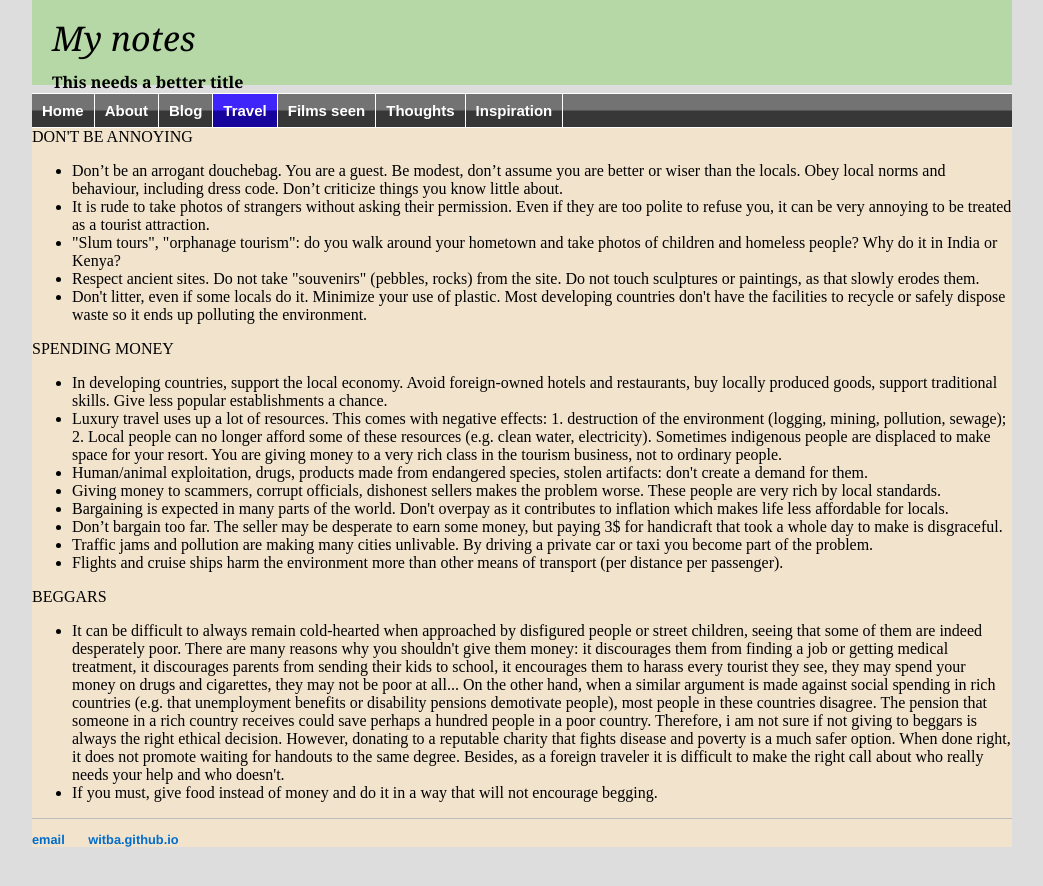
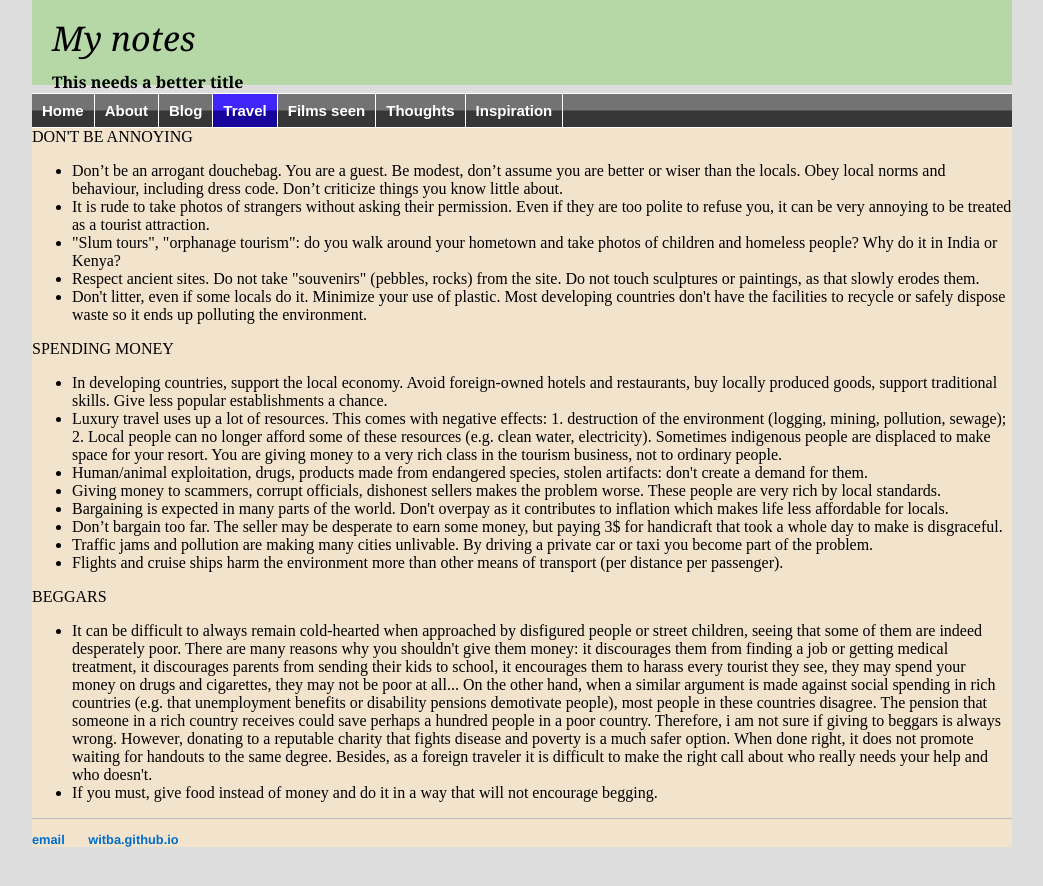
Before and after one commit to witba/witba.github.io, a Jekyll site: the page built from travel/ethics.html, in a window 1280 px wide. Shown: the top 886 px of the page, without its empty margins (118-1161 px from the left). Built offline with Jekyll 4.4.1, drawn with Linux system fonts in a browser that asks for light colours.

Commit message:
Update ethics.html

```diff
--- a/travel/ethics.html
+++ b/travel/ethics.html
@@ -26,6 +26,6 @@
 </ul>
 <p>BEGGARS</p>
 <ul>
-<li>It can be difficult to always remain cold-hearted when approached by disfigured people or street children, seeing that some of them are indeed desperately poor. There are many reasons why you shouldn't give them money: it discourages them from finding a job or getting medical treatment, it discourages parents from sending their kids to school, it encourages them to harass every tourist they see, they may spend your money on drugs and cigarettes, they may not be poor at all... On the other hand, when a similar argument is made against social spending in rich countries (e.g. that unemployment benefits or disability pensions demotivate people), most people in these countries disagree. The pension that someone in a rich country receives could save perhaps a hundred people in a poor country. Therefore, i am not sure if not giving to beggars is always the right ethical decision. However, donating to a reputable charity that fights disease and poverty is a much safer option. When done right, it does not promote waiting for handouts to the same degree. Besides, as a foreign traveler it is difficult to make the right call about who really needs your help and who doesn't.
+<li>It can be difficult to always remain cold-hearted when approached by disfigured people or street children, seeing that some of them are indeed desperately poor. There are many reasons why you shouldn't give them money: it discourages them from finding a job or getting medical treatment, it discourages parents from sending their kids to school, it encourages them to harass every tourist they see, they may spend your money on drugs and cigarettes, they may not be poor at all... On the other hand, when a similar argument is made against social spending in rich countries (e.g. that unemployment benefits or disability pensions demotivate people), most people in these countries disagree. The pension that someone in a rich country receives could save perhaps a hundred people in a poor country. Therefore, i am not sure if giving to beggars is always wrong. However, donating to a reputable charity that fights disease and poverty is a much safer option. When done right, it does not promote waiting for handouts to the same degree. Besides, as a foreign traveler it is difficult to make the right call about who really needs your help and who doesn't.
 <li>If you must, give food instead of money and do it in a way that will not encourage begging.
 </ul>
```
